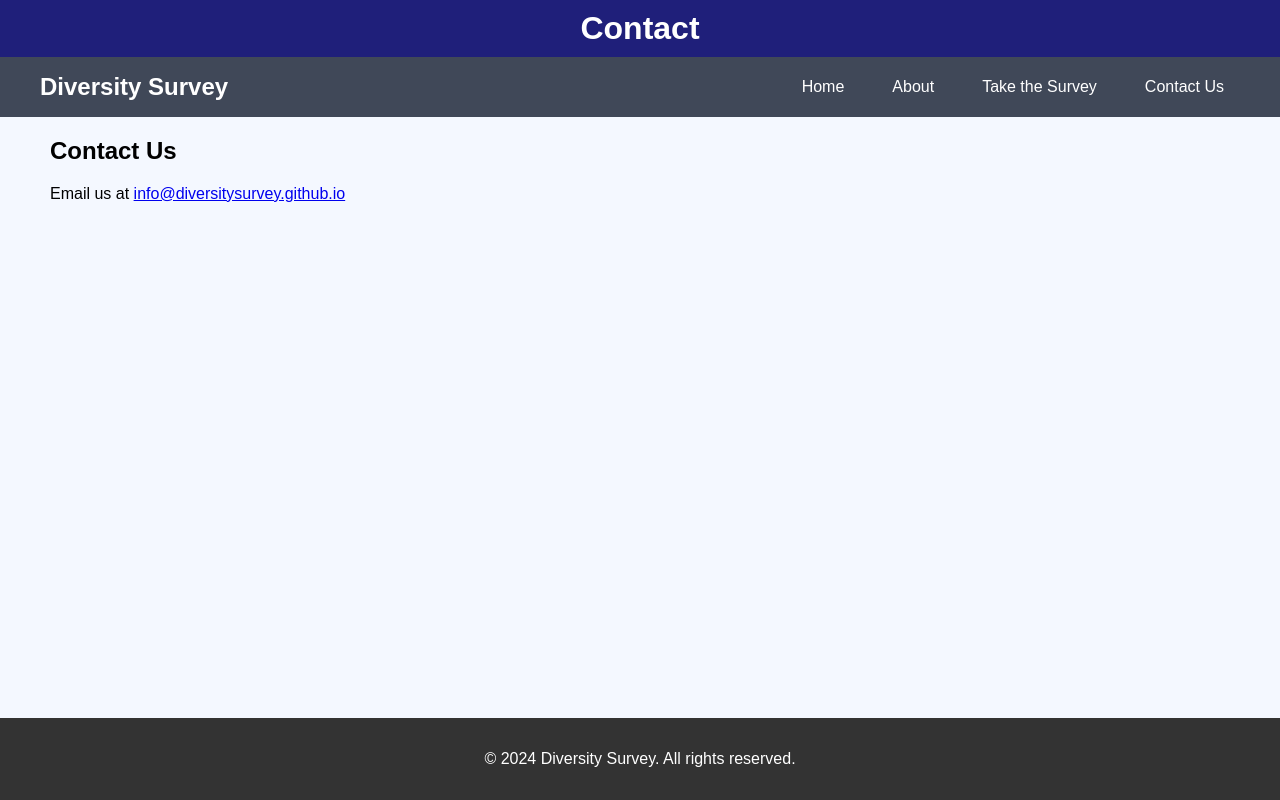
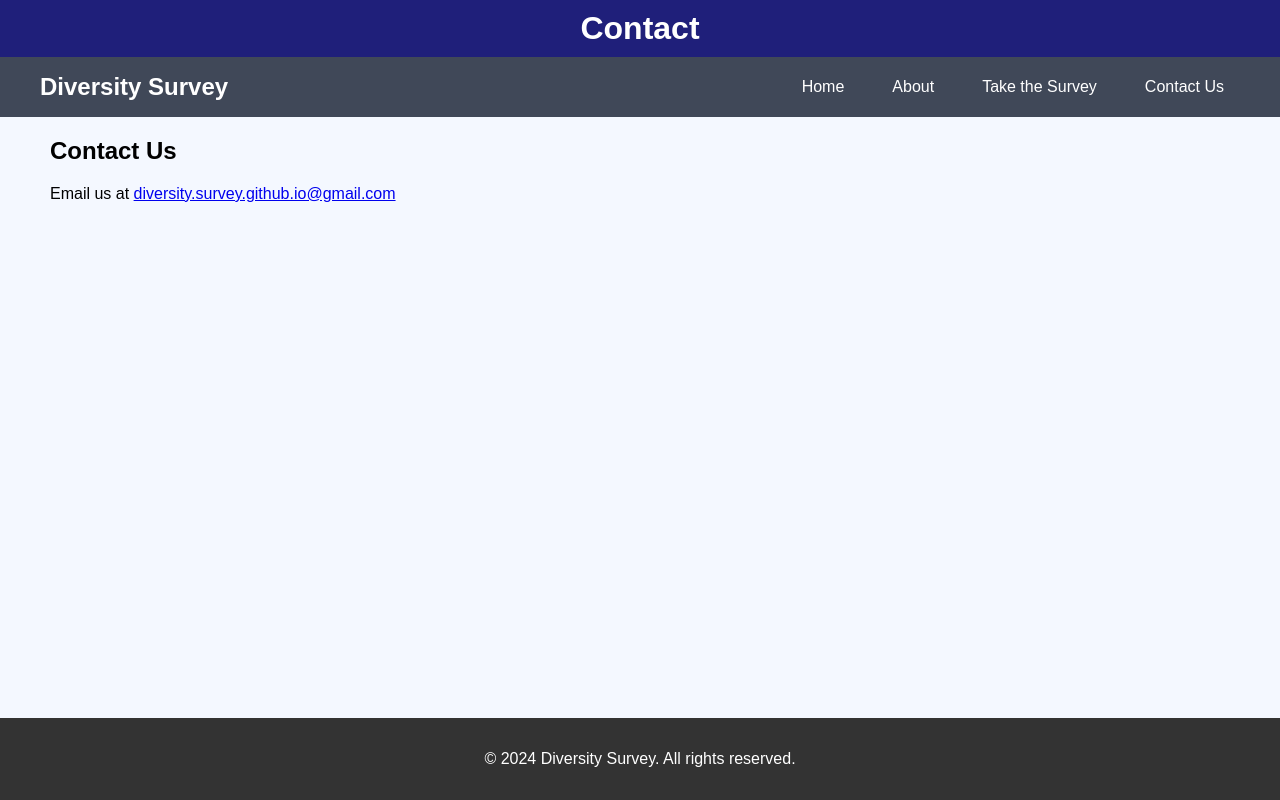
Before and after one commit to diversity-survey/diversity-survey.github.io, a plain HTML site: page contact.html in a window 1280 px wide. Drawn offline with Linux system fonts and the light colour scheme.

Commit message:
Update contact.html
fixed email address

```diff
--- a/contact.html
+++ b/contact.html
@@ -155,7 +155,7 @@
     <main>
         <h2>Contact Us</h2>
         <p>
-            Email us at <a href="mailto:info@diversitysurvey.github.io">info@diversitysurvey.github.io</a>
+            Email us at <a href="mailto:diversity.survey.github.io@gmail.com">diversity.survey.github.io@gmail.com</a>
         </p>
     </main>
     <footer>
```
